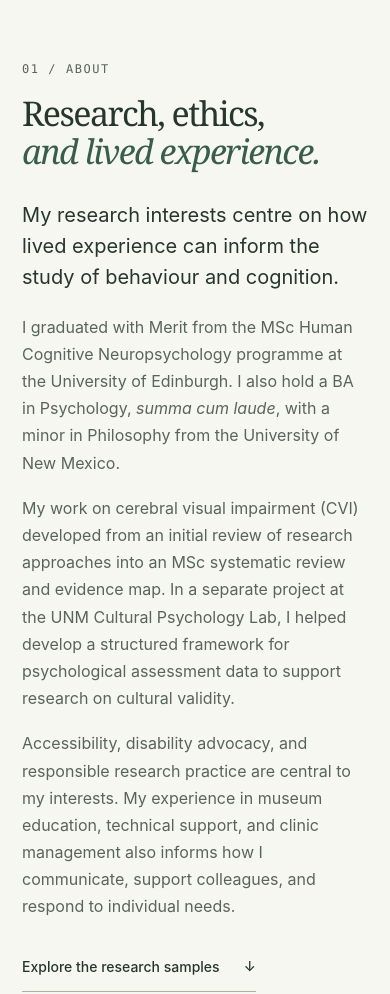
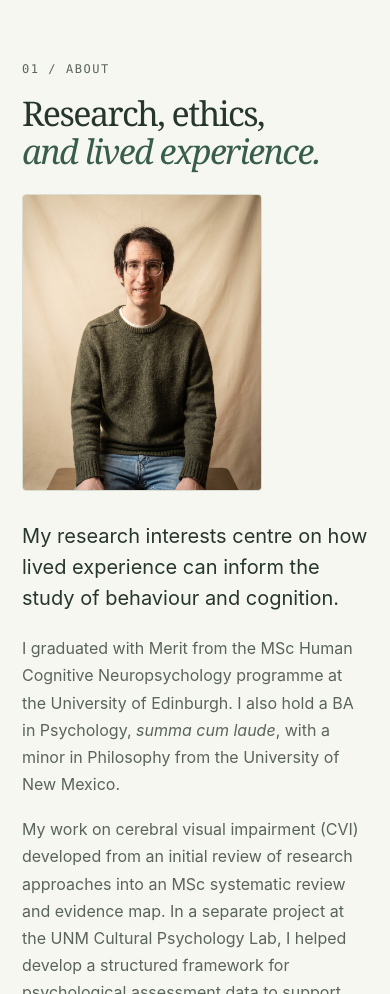
Before and after one commit to ChristopherStordahl/christopherstordahl.github.io, a plain HTML site: page index.html in a window 390 px wide. Shown: the part 1388-2382 px from the top of the page. Drawn offline with Linux system fonts and the light colour scheme.

Commit message:
Add portrait to About section

```diff
--- a/index.html
+++ b/index.html
@@ -112,7 +112,13 @@
     </section>
 
     <section class="section container about-section" id="about" aria-labelledby="about-title">
-      <div class="section-intro"><p class="eyebrow section-number">01 / About</p><h2 id="about-title">Research, ethics,<br><em>and lived experience.</em></h2></div>
+      <div class="section-intro">
+        <p class="eyebrow section-number">01 / About</p>
+        <h2 id="about-title">Research, ethics,<br><em>and lived experience.</em></h2>
+        <figure class="about-portrait">
+          <img src="assets/christopher-stordahl-portrait.jpg" alt="Christopher Stordahl" width="1650" height="2048" loading="lazy" decoding="async">
+        </figure>
+      </div>
       <div class="about-copy">
         <p class="lead">My research interests centre on how lived experience can inform the study of behaviour and cognition.</p>
         <p>I graduated with Merit from the MSc Human Cognitive Neuropsychology programme at the University of Edinburgh. I also hold a BA in Psychology, <em>summa cum laude</em>, with a minor in Philosophy from the University of New Mexico.</p>
--- a/styles.css
+++ b/styles.css
@@ -94,6 +94,8 @@ h1 { font-size: clamp(64px, 6.7vw, 86px); line-height: 1.02; }
 
 /* About */
 .about-section { display: grid; grid-template-columns: 1fr 1.15fr; gap: 100px; }
+.about-portrait { width: min(100%, 18rem); margin-top: 30px; border: 1px solid var(--line); border-radius: 4px; overflow: hidden; }
+.about-portrait img { display: block; width: 100%; height: auto; }
 .about-copy .lead { font-size: 1.188rem; color: var(--ink); line-height: 1.55; margin-bottom: 21px; }
 .about-copy > p { font-size: 0.875rem; color: var(--muted); }
 .about-copy > .text-link { margin-top: 27px; }
@@ -246,6 +248,7 @@ details[open] > summary .when-closed { display: none; }
   .hero-figure { margin-top: 0; max-width: 430px; width: 100%; justify-self: center; }
   .connection-map { max-height: 295px; }
   .about-section, .education-layout { grid-template-columns: 1fr; gap: 30px; }
+  .about-portrait { max-width: 15rem; margin-top: 24px; }
   .section-number { margin-bottom: 16px; }
   .section-heading { display: block; margin-bottom: 28px; }
   .section-description { margin-top: 23px; font-size: 0.9375rem; }
```
Also changed, not shown: assets/christopher-stordahl-portrait.jpg (added).
